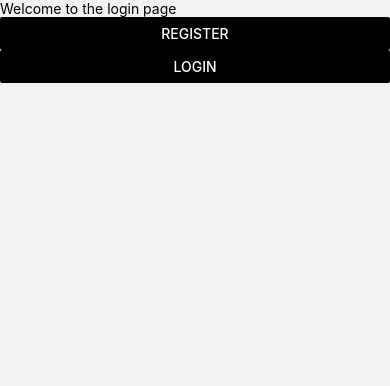
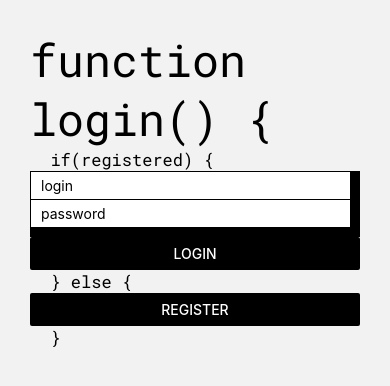
Before and after one commit to BartoszSzatkowski/flatMatch, a React Native app in the folder client/: screen /Login in a window 390 px wide. Shown: the top 386 px of the page. Built offline with nearby package versions, Linux system fonts and the light colour scheme.

Commit message:
style: add authorisation stack final styling

```diff
--- a/client/components/authStack/Login.jsx
+++ b/client/components/authStack/Login.jsx
@@ -1,22 +1,43 @@
 import React from 'react';
 import { Button, StyleSheet, Text, View } from 'react-native';
+import { SafeAreaView } from 'react-native-safe-area-context';
+import InputBox from '../UI/InputBox';
+import StyledText from '../UI/StyledText';
+import Title from '../UI/Title';
 
 export default function Login({ navigation }) {
   return (
-    <View>
-      <Text>Welcome to the login page</Text>
-      <Button
-        title='Register'
-        color='black'
-        onPress={() => navigation.navigate('Register')}
+    <SafeAreaView>
+      <View style={styles.body}>
+        <Title>{'function login() {'}</Title>
+        <StyledText>{'  if(registered) {'}</StyledText>
+        <InputBox
+          fields={['login', 'password']}
+          isMulti={false}
+          isNum={false}
         />
         <Button
           title='Login'
           color='black'
           onPress={() => navigation.navigate('SetupStack')}
         />
+        <StyledText>{'  } else {'}</StyledText>
+        <Button
+          title='Register'
+          color='black'
+          onPress={() => navigation.navigate('Register')}
+        />
+        <StyledText>{'  }'}</StyledText>
       </View>
+    </SafeAreaView>
   );
 }
 
-const styles = StyleSheet.create({});
+const styles = StyleSheet.create({
+  body: {
+    display: 'flex',
+    height: '100%',
+    justifyContent: 'space-around',
+    padding: 30,
+  },
+});
--- a/client/components/authStack/Register.jsx
+++ b/client/components/authStack/Register.jsx
@@ -1,22 +1,42 @@
 import React from 'react';
 import { Button, StyleSheet, Text, View } from 'react-native';
+import { SafeAreaView } from 'react-native-safe-area-context';
+import InputBox from '../UI/InputBox';
+import StyledText from '../UI/StyledText';
+import Title from '../UI/Title';
 
 export default function Register({ navigation }) {
   return (
-    <View>
-      <Text>Welcome To the Register</Text>
+    <SafeAreaView>
+      <View style={styles.body}>
+        <Title>{'try {'}</Title>
+        <InputBox
+          fields={['email', 'password', 'repeat password']}
+          isMulit={false}
+          inNum={false}
+        />
         <Button
           title='Register'
           color='black'
           onPress={() => navigation.navigate('SetupStack')}
         />
+        <StyledText>{'  } catch (error = "Go back!") {'}</StyledText>
         <Button
           title='Go back to login'
           color='black'
           onPress={() => navigation.navigate('Login')}
         />
+        <StyledText>{'  }'}</StyledText>
       </View>
+    </SafeAreaView>
   );
 }
 
-const styles = StyleSheet.create({});
+const styles = StyleSheet.create({
+  body: {
+    display: 'flex',
+    height: '100%',
+    justifyContent: 'space-around',
+    padding: 30,
+  },
+});
```
Lines whose indentation alone changed are shown as unchanged.
